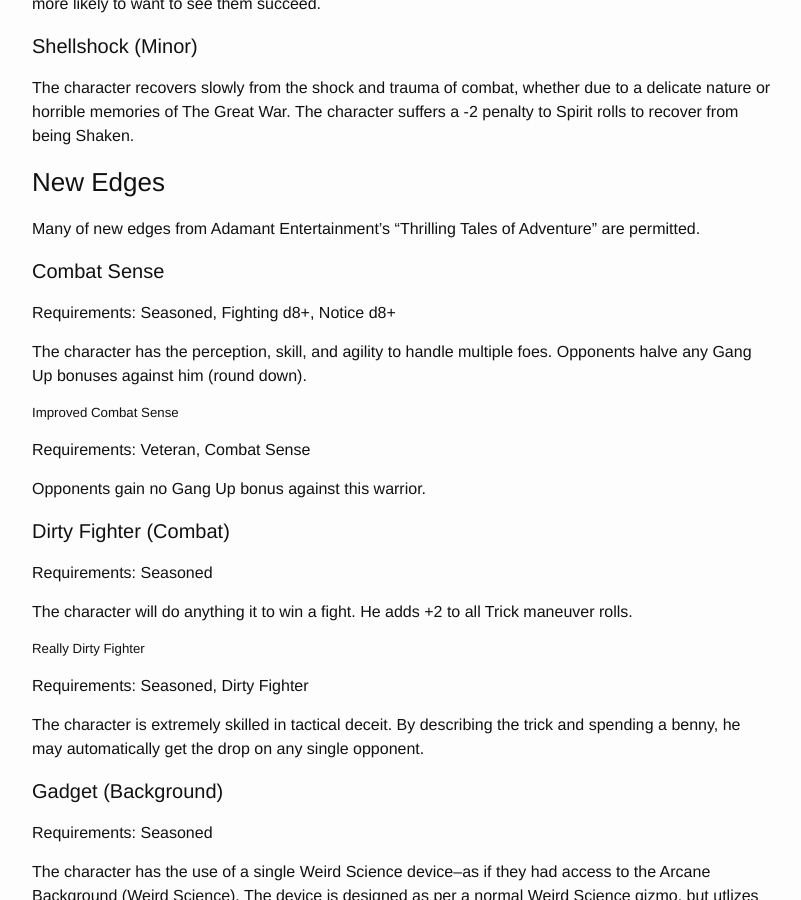
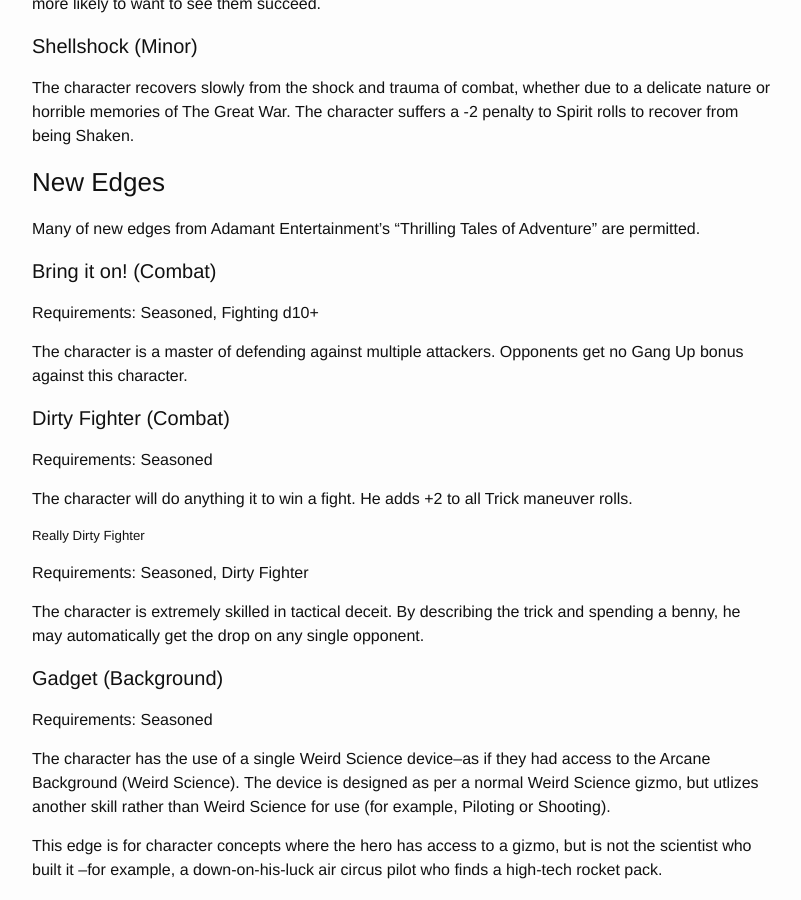
Before and after one commit to achall36/RoxvilleRooster.github.io, a Jekyll site: the page built from pulp_game_setting_rules_simple.md, in a window 1280 px wide and 900 px high, scrolled down 2922 px. Shown: the whole window, without its empty margins (238-1039 px from the left). Built offline with Jekyll 4.4.1, drawn with Linux system fonts in a browser that asks for light colours.

Commit message:
add bring it on

```diff
--- a/pulp_game_setting_rules_simple.md
+++ b/pulp_game_setting_rules_simple.md
@@ -99,6 +99,16 @@
 ### New Edges
 Many of new edges from Adamant Entertainment's "Thrilling Tales of Adventure" are permitted.
 
+
+#### Bring it on! (Combat)
+Requirements: Seasoned, Fighting d10+
+
+The character is a master of defending
+against multiple attackers.
+Opponents get no Gang Up
+bonus against this character.
+
+<!--
 #### Combat Sense
 Requirements: Seasoned, Fighting d8+, Notice d8+
 
@@ -108,7 +118,7 @@
 Requirements: Veteran, Combat Sense
 
 Opponents gain no Gang Up bonus against this warrior.
-
+-->
 
 #### Dirty Fighter (Combat)
 Requirements: Seasoned
```
